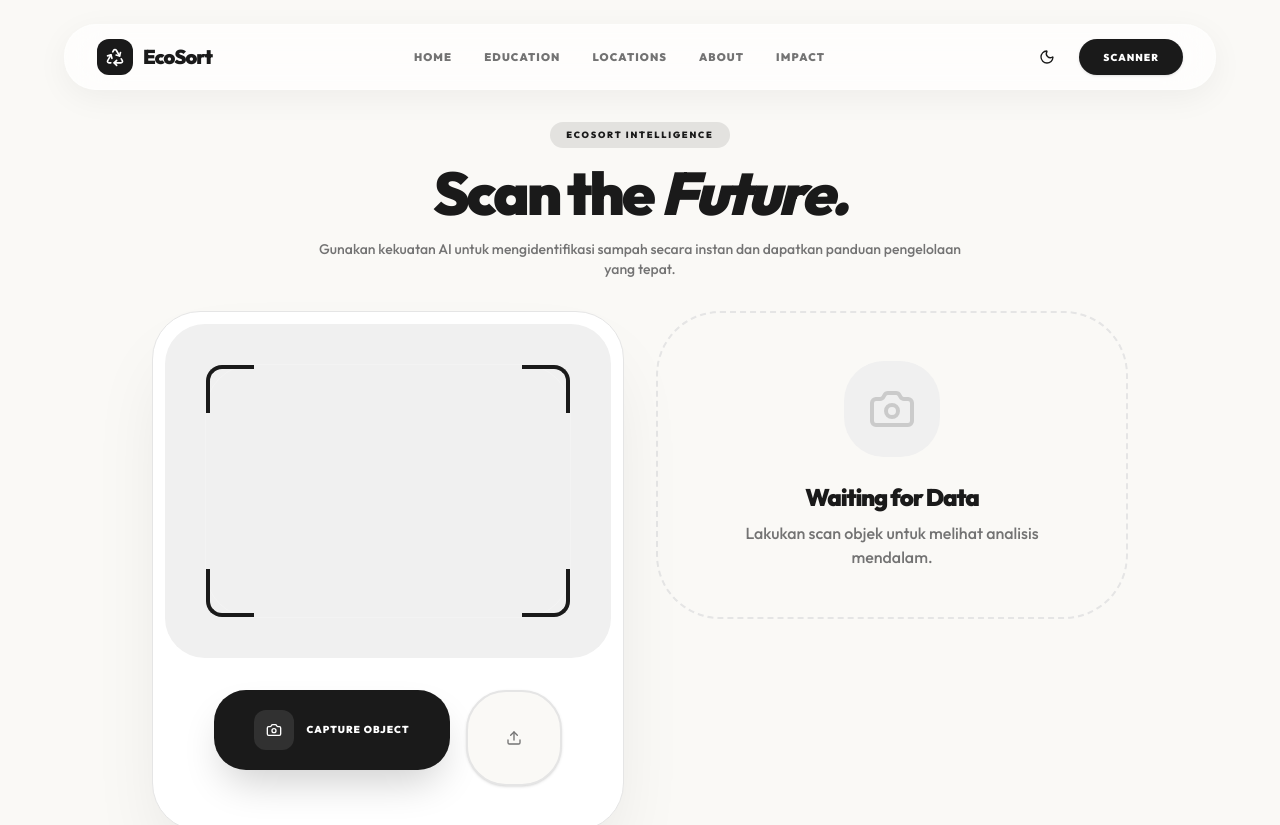
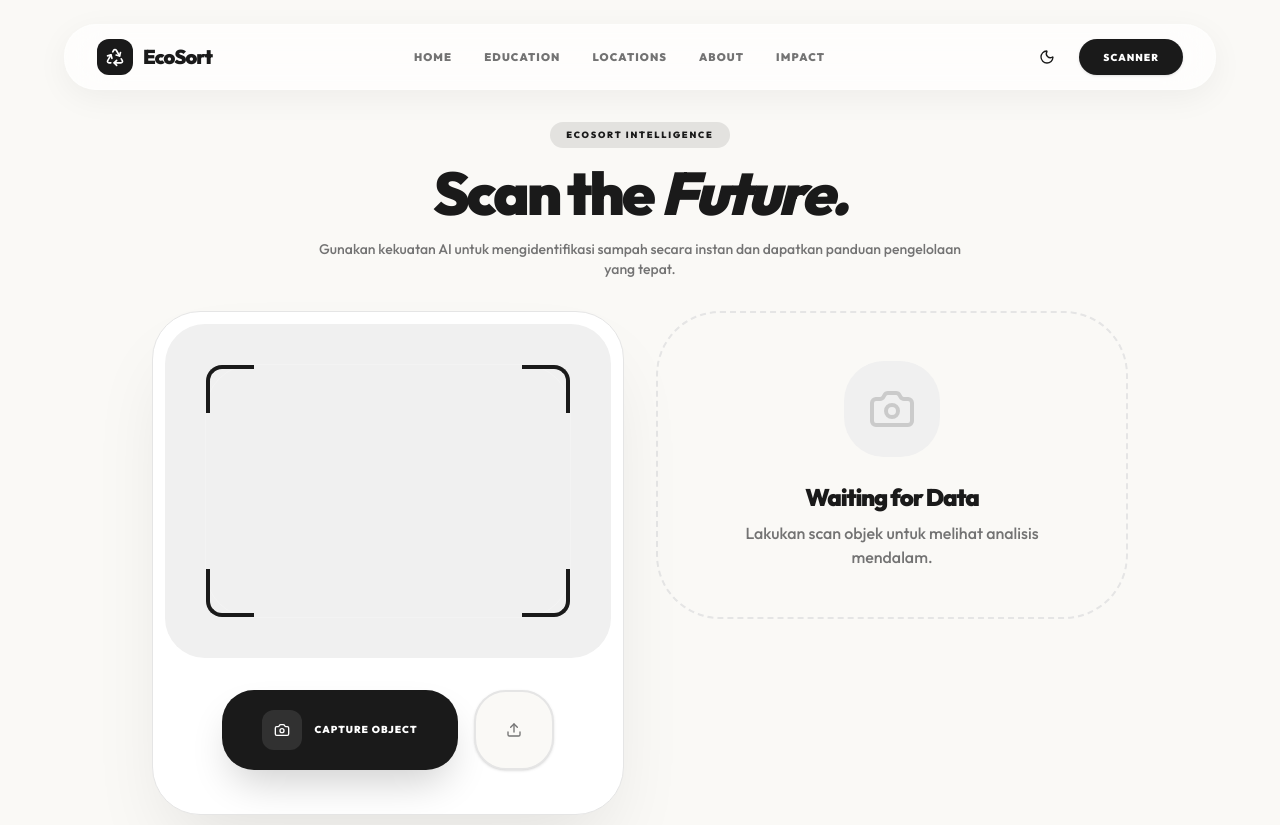
Before and after one commit to Thaakie/TrashCLASSIFIER, a React (Vite) app in the folder frontend/: page /scanner in a window 1280 px wide. Shown: the top 825 px of the page. Built offline with nearby package versions, Linux system fonts and the light colour scheme; no server answers.

Commit message:
remodify: button consistency

```diff
--- a/frontend/src/components/TrashClassifier.tsx
+++ b/frontend/src/components/TrashClassifier.tsx
@@ -144,9 +144,9 @@ const TrashClassifier = ({ onResultSaved }: TrashClassifierProps) => {
                     onClick={() => fileInputRef.current?.click()}
                     variant="outline"
                     size="lg"
-                    className="rounded-[2.5rem] h-24 w-24 flex items-center justify-center border-2 hover:bg-muted transition-colors"
+                    className="rounded-[2rem] h-20 w-20 flex items-center justify-center border-2 hover:bg-muted transition-colors"
                   >
-                    <Upload className="w-7 h-7 text-muted-foreground" />
+                    <Upload className="w-6 h-6 text-muted-foreground" />
                   </Button>
                 </>
               )}
```
